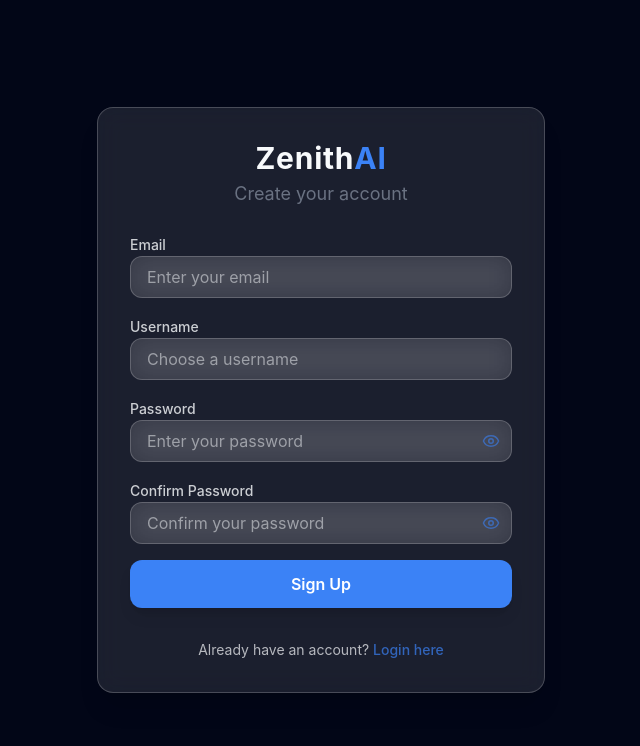
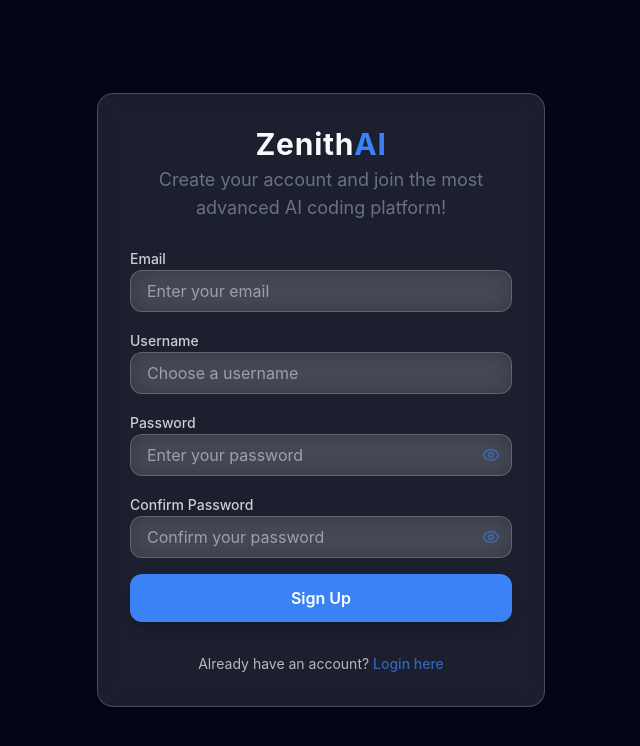
Before and after one commit to DavFilsDev/zenithAI_react-typescript-frontend, a React (Vite) app: page /register in a window 1280 px wide. Shown: the top 746 px of the page, without its empty margins (319-959 px from the left). Built offline with nearby package versions, Linux system fonts and the light colour scheme; no server answers.

Commit message:
feat(auth):update register header phrase for clarity and motivation

```diff
--- a/src/pages/Register.tsx
+++ b/src/pages/Register.tsx
@@ -57,7 +57,7 @@ export const Register = () => {
                 rounded-2xl
                 shadow-xl">
         {/* Header */}
-        <CardHeader phrase="Create your account" />
+        <CardHeader phrase="Create your account and join the most advanced AI coding platform!" />
 
         {/* Form placeholder */}
         <form onSubmit={handleSubmit(onSubmit)} className="mt-6 space-y-4">
```
